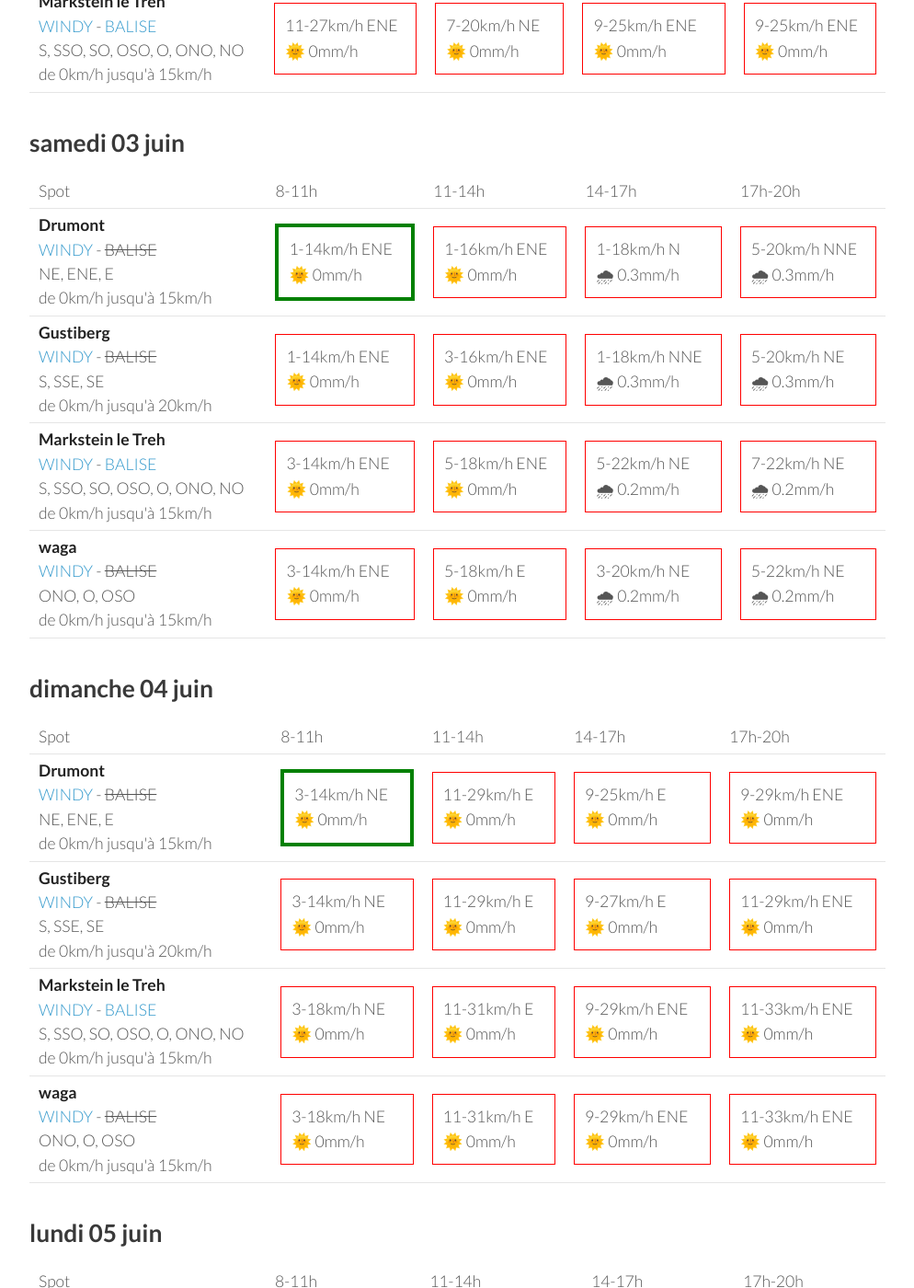
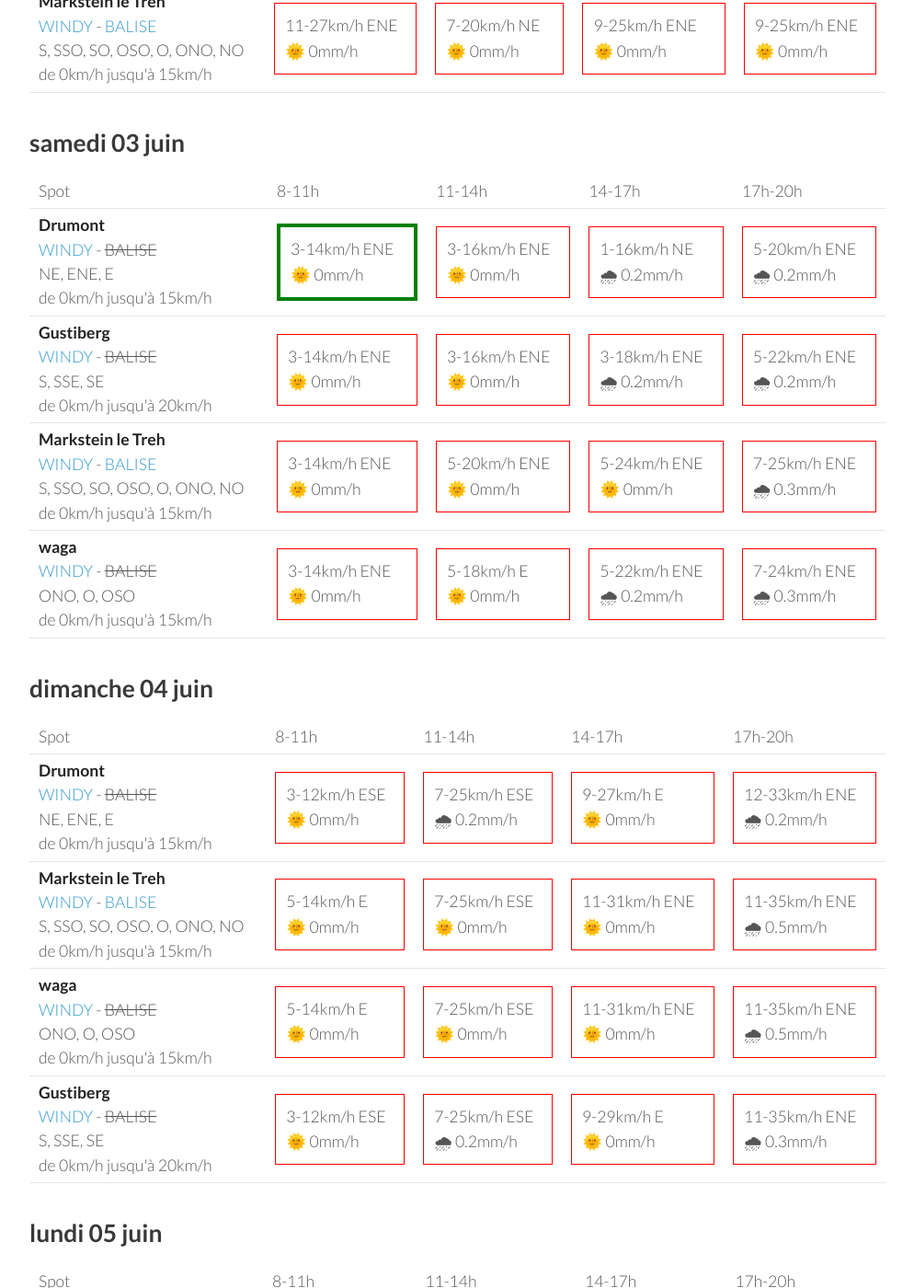
Before and after one commit to parapente-dans-le-nord/parapente-dans-le-nord.github.io, a Jekyll site: the page built from vosges.markdown, in a window 1280 px wide and 1400 px high, scrolled down 1325 px. Shown: the whole window at 92% size, without its empty margins (26-1020 px from the left). Built offline with Jekyll 4.4.1, drawn with Linux system fonts in a browser that asks for light colours; some of the changed text lies outside the part shown.

Commit message:
update index.markdown

```diff
--- a/vosges.markdown
+++ b/vosges.markdown
@@ -136,20 +136,20 @@ page mise à jour le jeudi 01 juin 06:16
 <tr>
         <td><strong>Drumont</strong><br><a href="https://windy.com/47.898/6.919?47.687,6.919,9,m:eYYagmG">WINDY</a> - <span class="no-balise"> BALISE </span><br> <span class="vent-favorable">NE, ENE, E</span><br><span class="force-vent">de 0km/h jusqu'à 15km/h</span> </td>
 
-            <td><div class="flyable"><p>1-14km/h ENE</p><p>🌞 0mm/h</p></div></td>
-            <td><div class="not-flyable"><p>1-16km/h ENE</p><p>🌞 0mm/h</p></div></td>
-            <td><div class="not-flyable"><p>1-18km/h N</p><p>🌧 0.3mm/h</p></div></td>
-            <td><div class="not-flyable"><p>5-20km/h NNE</p><p>🌧 0.3mm/h</p></div></td>
+            <td><div class="flyable"><p>3-14km/h ENE</p><p>🌞 0mm/h</p></div></td>
+            <td><div class="not-flyable"><p>3-16km/h ENE</p><p>🌞 0mm/h</p></div></td>
+            <td><div class="not-flyable"><p>1-16km/h NE</p><p>🌧 0.2mm/h</p></div></td>
+            <td><div class="not-flyable"><p>5-20km/h ENE</p><p>🌧 0.2mm/h</p></div></td>
 
 
     </tr>
 <tr>
         <td><strong>Gustiberg</strong><br><a href="https://windy.com/47.894/6.934?47.891,6.934,15,m:eYYagmI">WINDY</a> - <span class="no-balise"> BALISE </span><br> <span class="vent-favorable">S, SSE, SE</span><br><span class="force-vent">de 0km/h jusqu'à 20km/h</span> </td>
 
-            <td><div class="not-flyable"><p>1-14km/h ENE</p><p>🌞 0mm/h</p></div></td>
+            <td><div class="not-flyable"><p>3-14km/h ENE</p><p>🌞 0mm/h</p></div></td>
             <td><div class="not-flyable"><p>3-16km/h ENE</p><p>🌞 0mm/h</p></div></td>
-            <td><div class="not-flyable"><p>1-18km/h NNE</p><p>🌧 0.3mm/h</p></div></td>
-            <td><div class="not-flyable"><p>5-20km/h NE</p><p>🌧 0.3mm/h</p></div></td>
+            <td><div class="not-flyable"><p>3-18km/h ENE</p><p>🌧 0.2mm/h</p></div></td>
+            <td><div class="not-flyable"><p>5-22km/h ENE</p><p>🌧 0.2mm/h</p></div></td>
 
 
     </tr>
@@ -157,9 +157,9 @@ page mise à jour le jeudi 01 juin 06:16
         <td><strong>Markstein le Treh</strong><br><a href="https://windy.com/47.926/7.012?47.505,7.012,8,m:eY1agmQ">WINDY</a> - <span class=""><a href="http://www.balisemeteo.com/balise.php?idBalise=136">BALISE</a> </span><br> <span class="vent-favorable">S, SSO, SO, OSO, O, ONO, NO</span><br><span class="force-vent">de 0km/h jusqu'à 15km/h</span> </td>
 
             <td><div class="not-flyable"><p>3-14km/h ENE</p><p>🌞 0mm/h</p></div></td>
-            <td><div class="not-flyable"><p>5-18km/h ENE</p><p>🌞 0mm/h</p></div></td>
-            <td><div class="not-flyable"><p>5-22km/h NE</p><p>🌧 0.2mm/h</p></div></td>
-            <td><div class="not-flyable"><p>7-22km/h NE</p><p>🌧 0.2mm/h</p></div></td>
+            <td><div class="not-flyable"><p>5-20km/h ENE</p><p>🌞 0mm/h</p></div></td>
+            <td><div class="not-flyable"><p>5-24km/h ENE</p><p>🌞 0mm/h</p></div></td>
+            <td><div class="not-flyable"><p>7-25km/h ENE</p><p>🌧 0.3mm/h</p></div></td>
 
 
     </tr>
@@ -168,8 +168,8 @@ page mise à jour le jeudi 01 juin 06:16
 
             <td><div class="not-flyable"><p>3-14km/h ENE</p><p>🌞 0mm/h</p></div></td>
             <td><div class="not-flyable"><p>5-18km/h E</p><p>🌞 0mm/h</p></div></td>
-            <td><div class="not-flyable"><p>3-20km/h NE</p><p>🌧 0.2mm/h</p></div></td>
-            <td><div class="not-flyable"><p>5-22km/h NE</p><p>🌧 0.2mm/h</p></div></td>
+            <td><div class="not-flyable"><p>5-22km/h ENE</p><p>🌧 0.2mm/h</p></div></td>
+            <td><div class="not-flyable"><p>7-24km/h ENE</p><p>🌧 0.3mm/h</p></div></td>
 
 
     </tr>
@@ -192,40 +192,40 @@ page mise à jour le jeudi 01 juin 06:16
 <tr>
         <td><strong>Drumont</strong><br><a href="https://windy.com/47.898/6.919?47.687,6.919,9,m:eYYagmG">WINDY</a> - <span class="no-balise"> BALISE </span><br> <span class="vent-favorable">NE, ENE, E</span><br><span class="force-vent">de 0km/h jusqu'à 15km/h</span> </td>
 
-            <td><div class="flyable"><p>3-14km/h NE</p><p>🌞 0mm/h</p></div></td>
-            <td><div class="not-flyable"><p>11-29km/h E</p><p>🌞 0mm/h</p></div></td>
-            <td><div class="not-flyable"><p>9-25km/h E</p><p>🌞 0mm/h</p></div></td>
-            <td><div class="not-flyable"><p>9-29km/h ENE</p><p>🌞 0mm/h</p></div></td>
+            <td><div class="not-flyable"><p>3-12km/h ESE</p><p>🌞 0mm/h</p></div></td>
+            <td><div class="not-flyable"><p>7-25km/h ESE</p><p>🌧 0.2mm/h</p></div></td>
+            <td><div class="not-flyable"><p>9-27km/h E</p><p>🌞 0mm/h</p></div></td>
+            <td><div class="not-flyable"><p>12-33km/h ENE</p><p>🌧 0.2mm/h</p></div></td>
+
+
+    </tr>
+<tr>
+        <td><strong>Markstein le Treh</strong><br><a href="https://windy.com/47.926/7.012?47.505,7.012,8,m:eY1agmQ">WINDY</a> - <span class=""><a href="http://www.balisemeteo.com/balise.php?idBalise=136">BALISE</a> </span><br> <span class="vent-favorable">S, SSO, SO, OSO, O, ONO, NO</span><br><span class="force-vent">de 0km/h jusqu'à 15km/h</span> </td>
+
+            <td><div class="not-flyable"><p>5-14km/h E</p><p>🌞 0mm/h</p></div></td>
+            <td><div class="not-flyable"><p>7-25km/h ESE</p><p>🌞 0mm/h</p></div></td>
+            <td><div class="not-flyable"><p>11-31km/h ENE</p><p>🌞 0mm/h</p></div></td>
+            <td><div class="not-flyable"><p>11-35km/h ENE</p><p>🌧 0.5mm/h</p></div></td>
+
+
+    </tr>
+<tr>
+        <td><strong>waga</strong><br><a href="https://windy.com/47.903/6.996?47.900,6.983,15">WINDY</a> - <span class="no-balise"> BALISE </span><br> <span class="vent-favorable">ONO, O, OSO</span><br><span class="force-vent">de 0km/h jusqu'à 15km/h</span> </td>
+
+            <td><div class="not-flyable"><p>5-14km/h E</p><p>🌞 0mm/h</p></div></td>
+            <td><div class="not-flyable"><p>7-25km/h ESE</p><p>🌞 0mm/h</p></div></td>
+            <td><div class="not-flyable"><p>11-31km/h ENE</p><p>🌞 0mm/h</p></div></td>
+            <td><div class="not-flyable"><p>11-35km/h ENE</p><p>🌧 0.5mm/h</p></div></td>
 
 
     </tr>
 <tr>
         <td><strong>Gustiberg</strong><br><a href="https://windy.com/47.894/6.934?47.891,6.934,15,m:eYYagmI">WINDY</a> - <span class="no-balise"> BALISE </span><br> <span class="vent-favorable">S, SSE, SE</span><br><span class="force-vent">de 0km/h jusqu'à 20km/h</span> </td>
 
-            <td><div class="not-flyable"><p>3-14km/h NE</p><p>🌞 0mm/h</p></div></td>
-            <td><div class="not-flyable"><p>11-29km/h E</p><p>🌞 0mm/h</p></div></td>
-            <td><div class="not-flyable"><p>9-27km/h E</p><p>🌞 0mm/h</p></div></td>
-            <td><div class="not-flyable"><p>11-29km/h ENE</p><p>🌞 0mm/h</p></div></td>
-
-
-    </tr>
-<tr>
-        <td><strong>Markstein le Treh</strong><br><a href="https://windy.com/47.926/7.012?47.505,7.012,8,m:eY1agmQ">WINDY</a> - <span class=""><a href="http://www.balisemeteo.com/balise.php?idBalise=136">BALISE</a> </span><br> <span class="vent-favorable">S, SSO, SO, OSO, O, ONO, NO</span><br><span class="force-vent">de 0km/h jusqu'à 15km/h</span> </td>
-
-            <td><div class="not-flyable"><p>3-18km/h NE</p><p>🌞 0mm/h</p></div></td>
-            <td><div class="not-flyable"><p>11-31km/h E</p><p>🌞 0mm/h</p></div></td>
-            <td><div class="not-flyable"><p>9-29km/h ENE</p><p>🌞 0mm/h</p></div></td>
-            <td><div class="not-flyable"><p>11-33km/h ENE</p><p>🌞 0mm/h</p></div></td>
-
-
-    </tr>
-<tr>
-        <td><strong>waga</strong><br><a href="https://windy.com/47.903/6.996?47.900,6.983,15">WINDY</a> - <span class="no-balise"> BALISE </span><br> <span class="vent-favorable">ONO, O, OSO</span><br><span class="force-vent">de 0km/h jusqu'à 15km/h</span> </td>
-
-            <td><div class="not-flyable"><p>3-18km/h NE</p><p>🌞 0mm/h</p></div></td>
-            <td><div class="not-flyable"><p>11-31km/h E</p><p>🌞 0mm/h</p></div></td>
-            <td><div class="not-flyable"><p>9-29km/h ENE</p><p>🌞 0mm/h</p></div></td>
-            <td><div class="not-flyable"><p>11-33km/h ENE</p><p>🌞 0mm/h</p></div></td>
+            <td><div class="not-flyable"><p>3-12km/h ESE</p><p>🌞 0mm/h</p></div></td>
+            <td><div class="not-flyable"><p>7-25km/h ESE</p><p>🌧 0.2mm/h</p></div></td>
+            <td><div class="not-flyable"><p>9-29km/h E</p><p>🌞 0mm/h</p></div></td>
+            <td><div class="not-flyable"><p>11-35km/h ENE</p><p>🌧 0.3mm/h</p></div></td>
 
 
     </tr>
@@ -248,40 +248,40 @@ page mise à jour le jeudi 01 juin 06:16
 <tr>
         <td><strong>Drumont</strong><br><a href="https://windy.com/47.898/6.919?47.687,6.919,9,m:eYYagmG">WINDY</a> - <span class="no-balise"> BALISE </span><br> <span class="vent-favorable">NE, ENE, E</span><br><span class="force-vent">de 0km/h jusqu'à 15km/h</span> </td>
 
-            <td><div class="not-flyable"><p>7-20km/h NE</p><p>🌞 0mm/h</p></div></td>
+            <td><div class="not-flyable"><p>7-22km/h NE</p><p>🌞 0mm/h</p></div></td>
             <td><div class="not-flyable"><p>11-29km/h ENE</p><p>🌞 0mm/h</p></div></td>
             <td><div class="not-flyable"><p>7-29km/h ENE</p><p>🌞 0mm/h</p></div></td>
-            <td><div class="not-flyable"><p>7-24km/h ENE</p><p>🌞 0mm/h</p></div></td>
+            <td><div class="not-flyable"><p>9-27km/h NE</p><p>🌞 0mm/h</p></div></td>
 
 
     </tr>
 <tr>
         <td><strong>Gustiberg</strong><br><a href="https://windy.com/47.894/6.934?47.891,6.934,15,m:eYYagmI">WINDY</a> - <span class="no-balise"> BALISE </span><br> <span class="vent-favorable">S, SSE, SE</span><br><span class="force-vent">de 0km/h jusqu'à 20km/h</span> </td>
 
-            <td><div class="not-flyable"><p>7-20km/h NE</p><p>🌞 0mm/h</p></div></td>
+            <td><div class="not-flyable"><p>7-22km/h NE</p><p>🌞 0mm/h</p></div></td>
             <td><div class="not-flyable"><p>11-29km/h ENE</p><p>🌞 0mm/h</p></div></td>
             <td><div class="not-flyable"><p>7-29km/h ENE</p><p>🌞 0mm/h</p></div></td>
-            <td><div class="not-flyable"><p>9-25km/h ENE</p><p>🌞 0mm/h</p></div></td>
+            <td><div class="not-flyable"><p>9-29km/h NE</p><p>🌞 0mm/h</p></div></td>
 
 
     </tr>
 <tr>
         <td><strong>Markstein le Treh</strong><br><a href="https://windy.com/47.926/7.012?47.505,7.012,8,m:eY1agmQ">WINDY</a> - <span class=""><a href="http://www.balisemeteo.com/balise.php?idBalise=136">BALISE</a> </span><br> <span class="vent-favorable">S, SSO, SO, OSO, O, ONO, NO</span><br><span class="force-vent">de 0km/h jusqu'à 15km/h</span> </td>
 
-            <td><div class="not-flyable"><p>5-20km/h NE</p><p>🌞 0mm/h</p></div></td>
+            <td><div class="not-flyable"><p>5-22km/h NNE</p><p>🌞 0mm/h</p></div></td>
             <td><div class="not-flyable"><p>11-31km/h ENE</p><p>🌞 0mm/h</p></div></td>
             <td><div class="not-flyable"><p>9-31km/h ENE</p><p>🌞 0mm/h</p></div></td>
-            <td><div class="not-flyable"><p>9-29km/h ENE</p><p>🌞 0mm/h</p></div></td>
+            <td><div class="not-flyable"><p>11-33km/h ENE</p><p>🌞 0mm/h</p></div></td>
 
 
     </tr>
 <tr>
         <td><strong>waga</strong><br><a href="https://windy.com/47.903/6.996?47.900,6.983,15">WINDY</a> - <span class="no-balise"> BALISE </span><br> <span class="vent-favorable">ONO, O, OSO</span><br><span class="force-vent">de 0km/h jusqu'à 15km/h</span> </td>
 
-            <td><div class="not-flyable"><p>5-20km/h NNE</p><p>🌞 0mm/h</p></div></td>
+            <td><div class="not-flyable"><p>7-22km/h NNE</p><p>🌞 0mm/h</p></div></td>
             <td><div class="not-flyable"><p>11-31km/h ENE</p><p>🌞 0mm/h</p></div></td>
             <td><div class="not-flyable"><p>9-31km/h ENE</p><p>🌞 0mm/h</p></div></td>
-            <td><div class="not-flyable"><p>9-27km/h ENE</p><p>🌞 0mm/h</p></div></td>
+            <td><div class="not-flyable"><p>11-31km/h ENE</p><p>🌞 0mm/h</p></div></td>
 
 
     </tr>
@@ -289,3 +289,59 @@ page mise à jour le jeudi 01 juin 06:16
 </tbody>
 </table>
 {:/}
+## mardi 06 juin
+
+{::nomarkdown}
+<table>
+  <tbody>
+    <tr>
+      <td>Spot</td>
+      <td>8-11h</td>
+      <td>11-14h</td>
+      <td>14-17h</td>
+      <td>17h-20h</td>
+    </tr>
+<tr>
+        <td><strong>Drumont</strong><br><a href="https://windy.com/47.898/6.919?47.687,6.919,9,m:eYYagmG">WINDY</a> - <span class="no-balise"> BALISE </span><br> <span class="vent-favorable">NE, ENE, E</span><br><span class="force-vent">de 0km/h jusqu'à 15km/h</span> </td>
+
+            <td><div class="not-flyable"><p>5-16km/h ENE</p><p>🌞 0mm/h</p></div></td>
+            <td><div class="not-flyable"><p>11-31km/h ENE</p><p>🌞 0mm/h</p></div></td>
+            <td><div class="not-flyable"><p>9-31km/h NE</p><p>🌞 0mm/h</p></div></td>
+            <td><div class="not-flyable"><p>11-33km/h NE</p><p>🌞 0mm/h</p></div></td>
+
+
+    </tr>
+<tr>
+        <td><strong>Gustiberg</strong><br><a href="https://windy.com/47.894/6.934?47.891,6.934,15,m:eYYagmI">WINDY</a> - <span class="no-balise"> BALISE </span><br> <span class="vent-favorable">S, SSE, SE</span><br><span class="force-vent">de 0km/h jusqu'à 20km/h</span> </td>
+
+            <td><div class="not-flyable"><p>5-16km/h ENE</p><p>🌞 0mm/h</p></div></td>
+            <td><div class="not-flyable"><p>11-31km/h ENE</p><p>🌞 0mm/h</p></div></td>
+            <td><div class="not-flyable"><p>11-31km/h NE</p><p>🌞 0mm/h</p></div></td>
+            <td><div class="not-flyable"><p>11-35km/h NE</p><p>🌞 0mm/h</p></div></td>
+
+
+    </tr>
+<tr>
+        <td><strong>Markstein le Treh</strong><br><a href="https://windy.com/47.926/7.012?47.505,7.012,8,m:eY1agmQ">WINDY</a> - <span class=""><a href="http://www.balisemeteo.com/balise.php?idBalise=136">BALISE</a> </span><br> <span class="vent-favorable">S, SSO, SO, OSO, O, ONO, NO</span><br><span class="force-vent">de 0km/h jusqu'à 15km/h</span> </td>
+
+            <td><div class="not-flyable"><p>5-18km/h NE</p><p>🌞 0mm/h</p></div></td>
+            <td><div class="not-flyable"><p>11-33km/h ENE</p><p>🌞 0mm/h</p></div></td>
+            <td><div class="not-flyable"><p>11-33km/h NE</p><p>🌞 0mm/h</p></div></td>
+            <td><div class="not-flyable"><p>12-37km/h NE</p><p>🌞 0mm/h</p></div></td>
+
+
+    </tr>
+<tr>
+        <td><strong>waga</strong><br><a href="https://windy.com/47.903/6.996?47.900,6.983,15">WINDY</a> - <span class="no-balise"> BALISE </span><br> <span class="vent-favorable">ONO, O, OSO</span><br><span class="force-vent">de 0km/h jusqu'à 15km/h</span> </td>
+
+            <td><div class="not-flyable"><p>5-18km/h NE</p><p>🌞 0mm/h</p></div></td>
+            <td><div class="not-flyable"><p>11-33km/h ENE</p><p>🌞 0mm/h</p></div></td>
+            <td><div class="not-flyable"><p>11-33km/h NE</p><p>🌞 0mm/h</p></div></td>
+            <td><div class="not-flyable"><p>12-37km/h NE</p><p>🌞 0mm/h</p></div></td>
+
+
+    </tr>
+
+</tbody>
+</table>
+{:/}
```
Also changed, not shown: other parts of vosges.markdown (+1 -1 lines).
